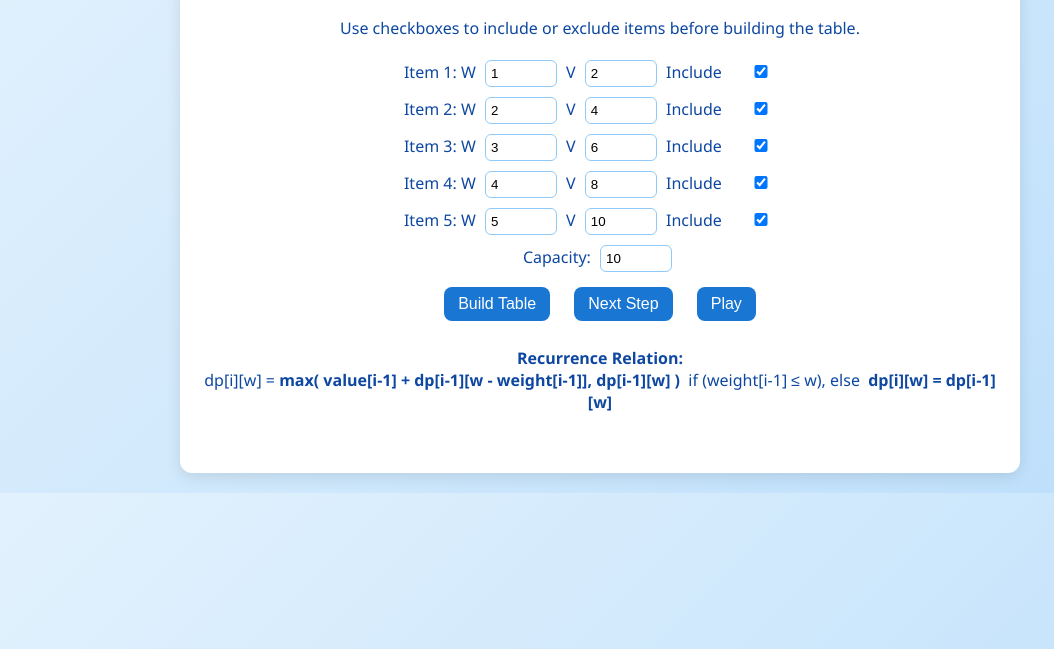
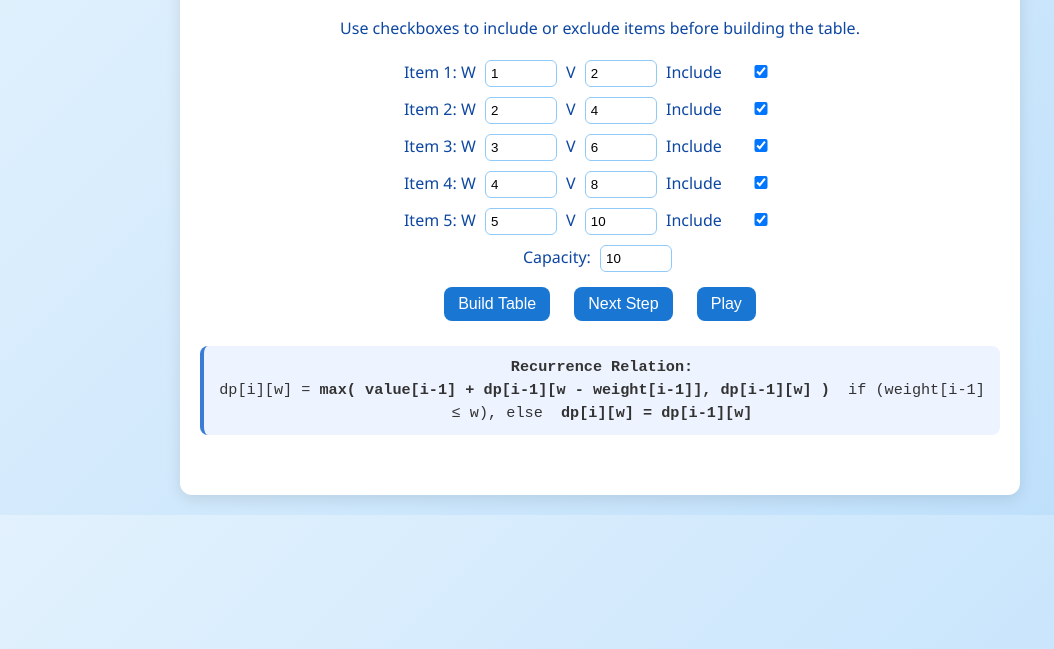
Before and after one commit to dkalsi2606/0-1_Knapsack_Visualizer, a plain HTML site: page index.html in a window 1280 px wide. Shown: the part 151-800 px from the top of the page, without its empty margins (40-1094 px from the left). Drawn offline with Linux system fonts and the light colour scheme.

Commit message:
Update style.css

```diff
--- a/style.css
+++ b/style.css
@@ -27,6 +27,19 @@ h3 {
   padding: 20px;
   text-align: center;
 }
+
+.equation-box {
+  margin: 15px 0;
+  padding: 10px;
+  background-color: #eef4ff;
+  border-left: 4px solid #3a7bd5;
+  border-radius: 8px;
+  font-family: 'Courier New', monospace;
+  font-size: 0.95rem;
+  color: #333;
+  line-height: 1.5;
+}
+
 
 input {
   width: 60px;
```
